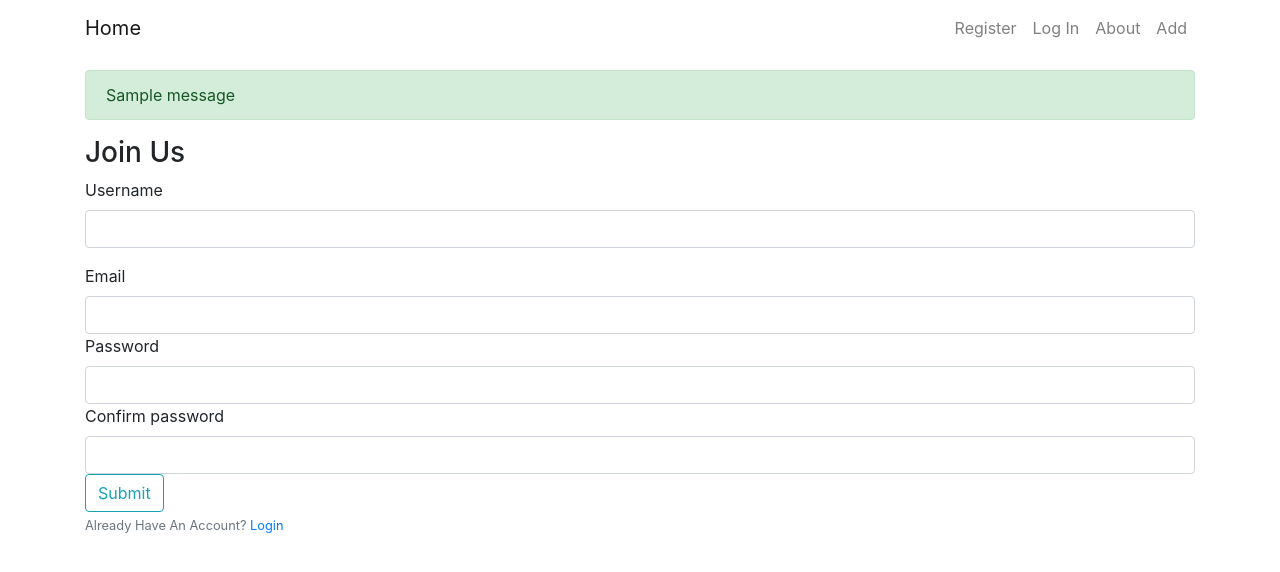
After one commit to willy005/Blog, a Flask app: template blog/templates/register.html in a window 1280 px wide. The commit adds this page. Shown: the top 572 px of the page. Run offline with Flask 2, Linux system fonts and the light colour scheme; the template is opened without the code that fills it, so the values that code supplies are empty, except form fields; one stand-in notice (Sample message) is shown; form fields are guessed from the names that the template uses; some libraries are stand-ins or nearby versions.

Commit message:
Updated log in and register pages

```diff
--- a/blog/templates/base.html
+++ b/blog/templates/base.html
@@ -30,6 +30,12 @@
         <div class="collapse navbar-collapse" id="navbarResponsive">
             <ul class="navbar-nav ml-auto">
                 <li class="nav-item">
+                    <a class="nav-link" href="{{ url_for('register') }}">Register</a>
+                </li>
+                <li class="nav-item">
+                    <a class="nav-link" href="{{ url_for('login') }}">Log In</a>
+                </li>
+                <li class="nav-item">
                     <a class="nav-link" href="{{ url_for('about') }}">About</a>
                 </li>
                 <li class="nav-item">
@@ -40,6 +46,15 @@
     </div>
 </nav>
 <div class="container">
+    {% with messages = get_flashed_messages(with_categories = true) %}
+        {% if messages %}
+            {% for category, message in messages %}
+                <div class="alert alert-{{ category }}">
+                    {{ message }}
+                </div>
+            {% endfor %}
+        {% endif %}
+    {% endwith %}
     {% block content %}{% endblock content %}
 </div>
 
--- /dev/null
+++ b/blog/templates/register.html
@@ -0,0 +1,88 @@
+{% extends 'base.html' %}
+{% block content %}
+    <div class="wrapper">
+        <div class="inner">
+            <form action="" method="post">
+                <h3>Join Us</h3>
+                <div class="form-group">
+                    {{ form.hidden_tag() }}
+                    <div class="form-wrapper">
+                        {{ form.username.label(class="form-control-label") }}
+
+                        {% if form.username.errors %}
+                            {{ form.username(class="form-control is-invalid") }}
+                            <div class="invalid-feedback">
+                                {% for error in form.username.errors %}
+                                    <span>
+                                        {{ error }}
+                                    </span>
+                                {% endfor %}
+                            </div>
+                        {% else %}
+                            {{ form.username(class="form-control") }}
+                        {% endif %}
+
+                    </div>
+                </div>
+                <div class="form-wrapper">
+                    {{ form.email.label() }}
+
+                    {% if form.email.errors %}
+                        {{ form.email(class="form-control is-invalid") }}
+                        <div class="invalid-feedback">
+                            {% for error in form.email.errors %}
+                                <span>
+                                        {{ error }}
+                                    </span>
+                            {% endfor %}
+                        </div>
+                    {% else %}
+                        {{ form.email(class="form-control") }}
+                    {% endif %}
+                </div>
+                <div class="form-wrapper">
+                    {{ form.password.label() }}
+
+                    {% if form.password.errors %}
+                        {{ form.password(class="form-control is-invalid") }}
+                        <div class="invalid-feedback">
+                            {% for error in form.password.errors %}
+                                <span>
+                                        {{ error }}
+                                    </span>
+                            {% endfor %}
+                        </div>
+                    {% else %}
+                        {{ form.password(class="form-control") }}
+                    {% endif %}
+                </div>
+                <div class="form-wrapper">
+                    {{ form.confirm_password.label() }}
+
+                    {% if form.confirm_password.errors %}
+                        {{ form.confirm_password(class="form-control is-invalid") }}
+                        <div class="invalid-feedback">
+                            {% for error in form.confirm_password.errors %}
+                                <span>
+                                        {{ error }}
+                                    </span>
+                            {% endfor %}
+                        </div>
+                    {% else %}
+                        {{ form.confirm_password(class="form-control") }}
+                    {% endif %}
+                </div>
+                <div class="form-wrapper">
+                    {{ form.submit(class="btn btn-outline-info") }}
+                </div>
+                <div class="form-wrapper">
+                    <small class="text-muted">
+                        Already Have An Account? <a href="{{ url_for('login') }}">
+                        Login
+                    </a>
+                    </small>
+                </div>
+            </form>
+        </div>
+    </div>
+{% endblock content %}
```
Also changed, not shown: blog/templates/login.html (added, +60 -0 lines), blog/static/img/bg-registration-form-2.jpg (added), blog/static/img/registration-form-2.jpg (added).
